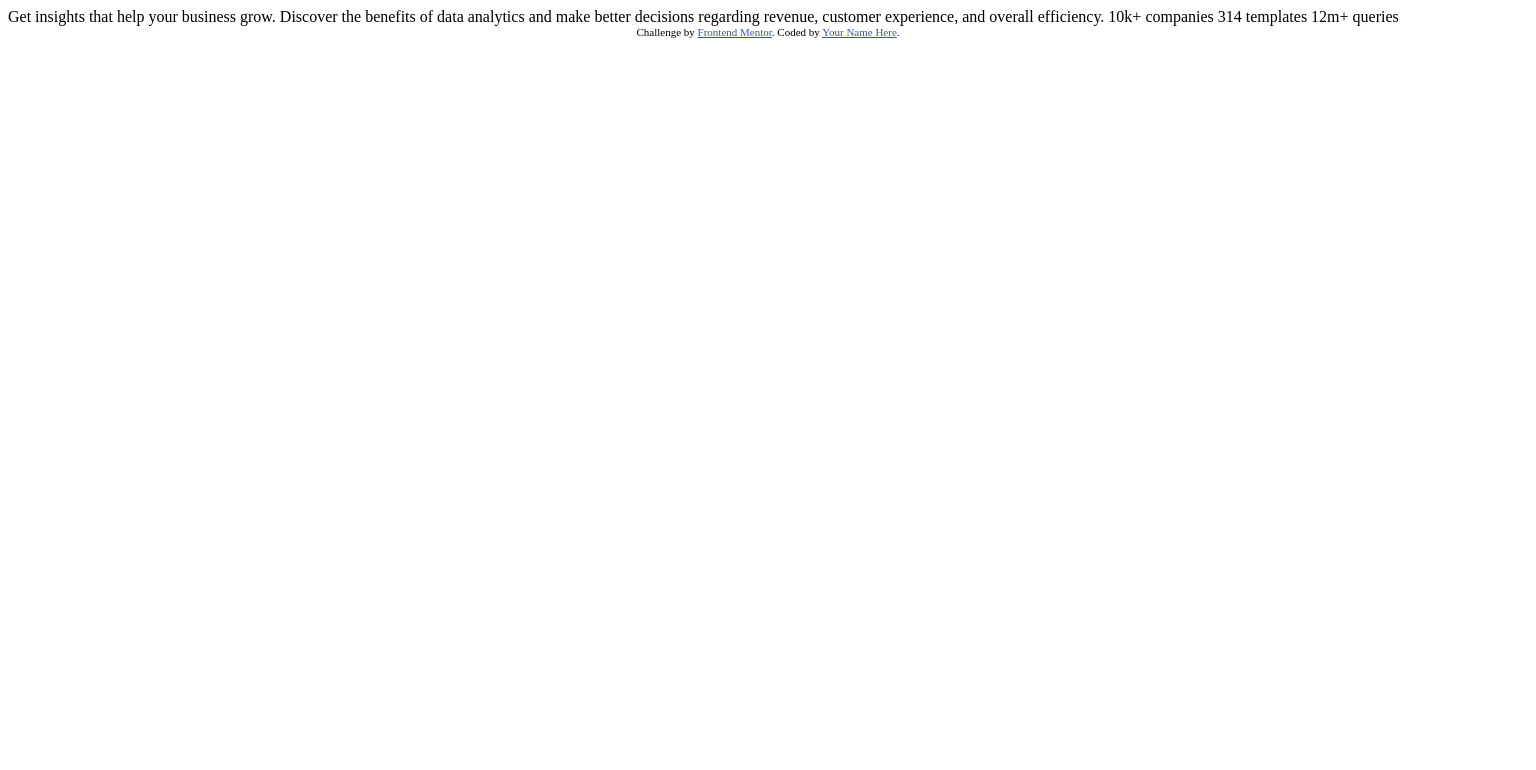
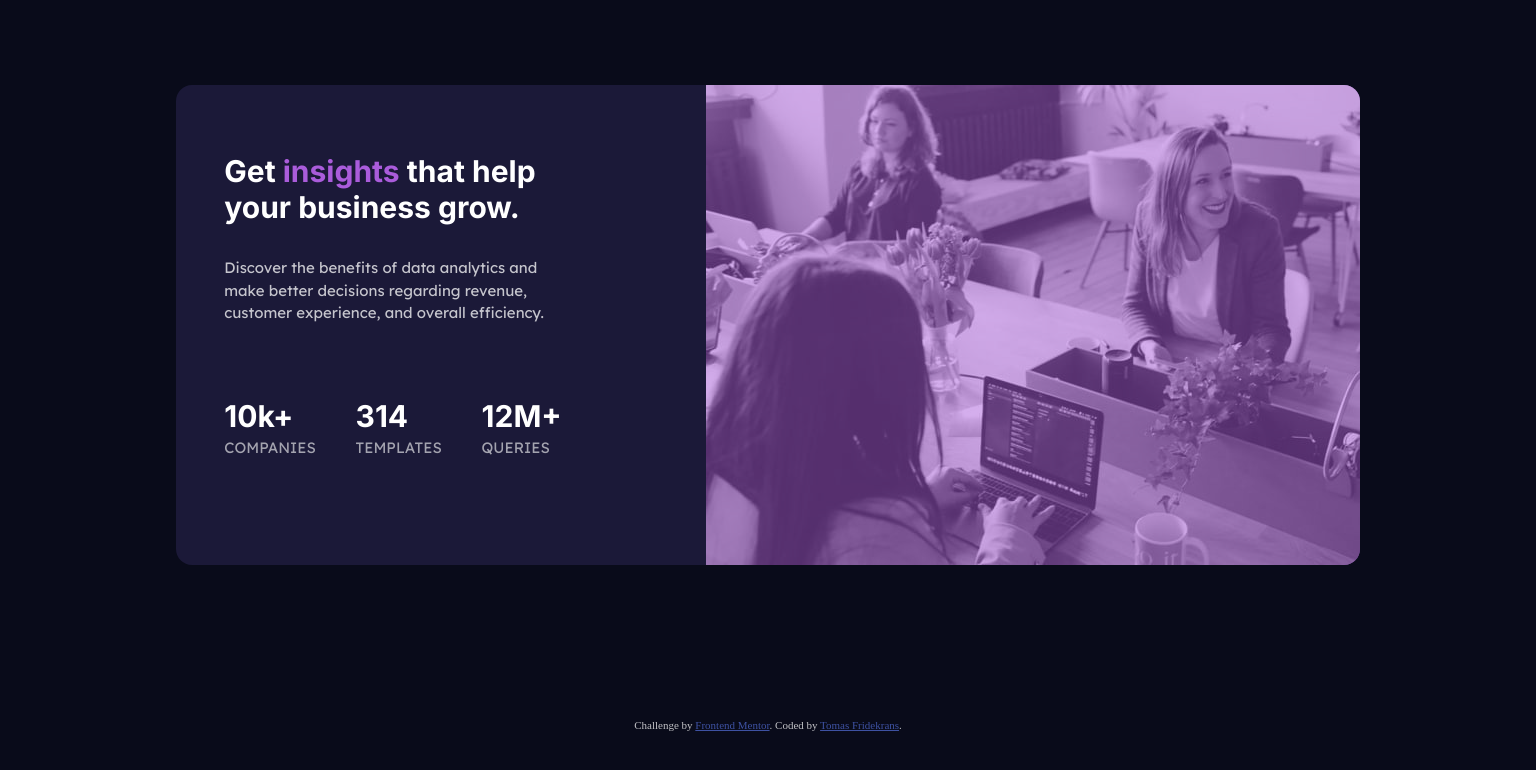
Before and after one commit to spaceflake/FE-cha-Stats-preview-card-component, a plain HTML site: page index.html in a window 1536 px wide. Drawn offline with Linux system fonts and the light colour scheme.

Commit message:
Solution

```diff
--- a/index.html
+++ b/index.html
@@ -5,29 +5,34 @@
   <meta name="viewport" content="width=device-width, initial-scale=1.0"> <!-- displays site properly based on user's device -->
 
   <link rel="icon" type="image/png" sizes="32x32" href="./images/favicon-32x32.png">
-
+  <link rel="stylesheet" href="/style.css">
   <title>Frontend Mentor | Stats preview card component</title>
 
-  <!-- Feel free to remove these styles or customise in your own stylesheet 👍 -->
-  <style>
-    .attribution { font-size: 11px; text-align: center; }
-    .attribution a { color: hsl(228, 45%, 44%); }
-  </style>
 </head>
 <body>
-
-  Get insights that help your business grow.
-
-  Discover the benefits of data analytics and make better decisions regarding revenue, customer
-  experience, and overall efficiency.
-
-  10k+ companies
-  314 templates
-  12m+ queries
+  <div class="wrapper">
+    <div class="card">
+      <div class="header-img">
+        <img src="/images/image-header-mobile.jpg" alt="" srcset="/images/image-header-mobile.jpg 1X, /images/image-header-desktop.jpg 2X">
+      </div>
+      <div class="card-body">
+        <h1 class="card-title">Get <span>insights</span> that help your business grow.</h1>
+        <p class="card-subtitle">
+          Discover the benefits of data analytics and make better decisions regarding revenue, customer
+          experience, and overall efficiency.
+        </p>
+        <ul class="stats-list">
+          <li><h1>10k+</h1> <p>companies</p></li>
+          <li><h1>314</h1> <p>templates</p></li>
+          <li><h1>12M+</h1> <p>queries</p></li>
+        </ul>
+      </div>
+    </div>
+  </div>
 
   <div class="attribution">
     Challenge by <a href="https://www.frontendmentor.io?ref=challenge" target="_blank">Frontend Mentor</a>.
-    Coded by <a href="#">Your Name Here</a>.
+    Coded by <a href="#">Tomas Fridekrans</a>.
   </div>
 </body>
 </html>
--- /dev/null
+++ b/style.css
@@ -0,0 +1,156 @@
+@import url('https://fonts.googleapis.com/css2?family=Inter:wght@400;700&family=Lexend+Deca&display=swap');
+
+:root {
+  /* Fonts */
+--ff-inter: 'Inter', sans-serif;
+--ff-lex: 'Lexend Deca', sans-serif;
+/* Layout breakpoints*/
+--mobile: 375px;
+--desktop: 1440px;
+/* Colors*/
+/* Very dark blue  */
+--main-background: hsl(233, 47%, 7%);
+/* - Dark desaturated blue */
+--card-background: hsl(244, 38%, 16%);
+/* - Soft violet  */
+--accent: hsl(277, 64%, 61%);
+
+/*White */
+--main-heading-stats: hsl(0, 0%, 100%);
+/* - Slightly transparent white  */
+--main-paragraph: hsla(0, 0%, 100%, 0.75);
+/* - Slightly transparent white  */
+--stat-headings: hsla(0, 0%, 100%, 0.6);
+}
+
+* {
+  box-sizing: border-box;
+}
+
+body {
+  display: grid;
+  place-items: center;
+  background-color: var(--main-background);
+  font-size: 15px;
+  height: 100vh;
+}
+
+img {
+  display: block;
+  max-width: 100%;
+  border-top-left-radius: 1rem;
+  border-top-right-radius: 1rem;
+  opacity: .5;
+}
+
+.card-title, li {
+  color: var(--main-heading-stats);
+  font-family: var(--ff-inter);
+}
+
+.wrapper {
+  display: grid;
+  place-items: center;
+  padding: 0 2em;
+}
+
+.card {
+  background-color: var(--card-background);
+  display: flex;
+  flex-direction: column;
+  text-align: center;
+  border-radius: 1rem;
+  max-width: var(--mobile);
+}
+
+.header-img {
+  position: relative;
+  background-color: var(--accent);
+  border-top-left-radius: 1rem;
+  border-top-right-radius: 1rem;
+
+}
+
+.card-title {
+  font-family: var(--ff-inter);
+  font-weight: 700;
+  padding: 0 1em;
+}
+
+.card-title span {
+  color: var(--accent);
+}
+
+.card-subtitle {
+  color: var(--main-paragraph);
+  font-family: var(--ff-lex);
+  padding: 0 2em;
+  line-height: 1.5;
+}
+
+.stats-list {
+  display: flex;
+  flex-direction: column;
+  margin: auto;
+  list-style: none;
+  line-height: .5;
+  padding: 0;
+}
+
+.stats-list li {
+  margin-bottom: 2em;
+}
+
+.stats-list p {
+  text-transform: uppercase;
+  font-family: var(--ff-lex);
+  color: var(--stat-headings);
+}
+
+@media screen and (min-width: 1440px) {
+  .card-body {
+    margin: 3rem 9rem 2rem 3rem;
+    max-width: 45ch;
+  }
+  .card {
+    max-width: var(--desktop);
+    flex-direction: row-reverse;
+    text-align: left;
+  }
+  .card-title {
+    padding: 0;
+  }
+  .card-subtitle {
+    margin-top: 2rem;
+    padding: 0;
+  }
+  .stats-list {
+    flex-direction: row;
+    justify-content: space-between;
+    align-self: flex-end;
+    margin-top: 4rem;
+  }
+  .header-img {
+    border-top-left-radius: 0;
+    border-top-right-radius: 1rem;
+    border-bottom-right-radius: 1rem;
+
+  }
+  img {
+    border-top-left-radius: 0;
+    border-top-right-radius: 1rem;
+    border-bottom-right-radius: 1rem;
+  }
+
+
+}
+
+.attribution {
+  color: var(--main-paragraph);
+  font-size: 11px;
+  text-align: center;
+}
+
+.attribution a {
+  color: hsl(228, 45%, 44%);
+}
```
Also changed, not shown: images/my-solution-desktop.jpeg (added), 2 other files.
